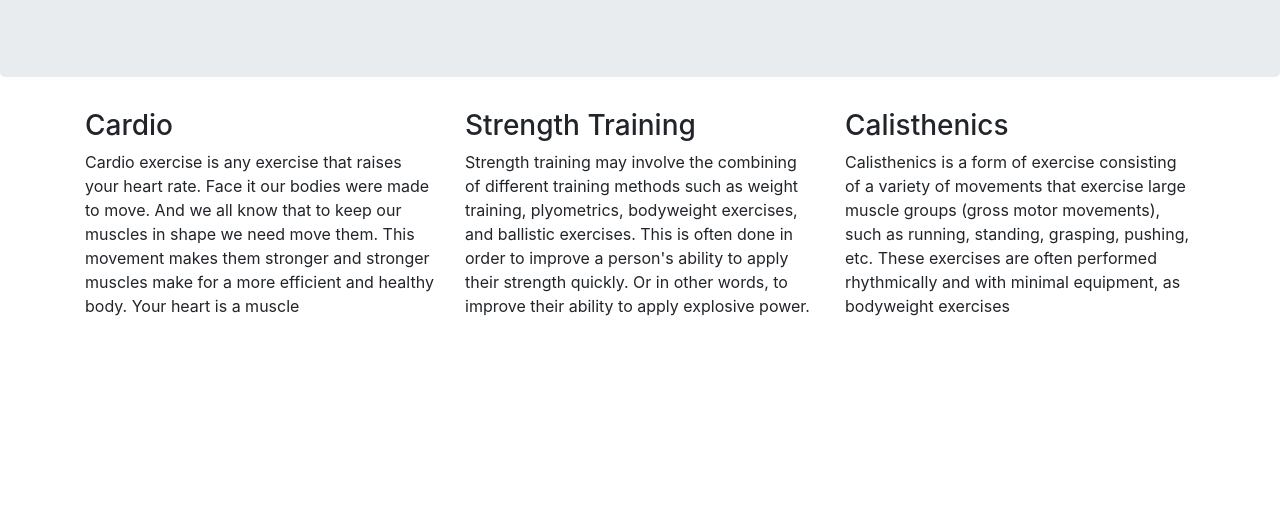
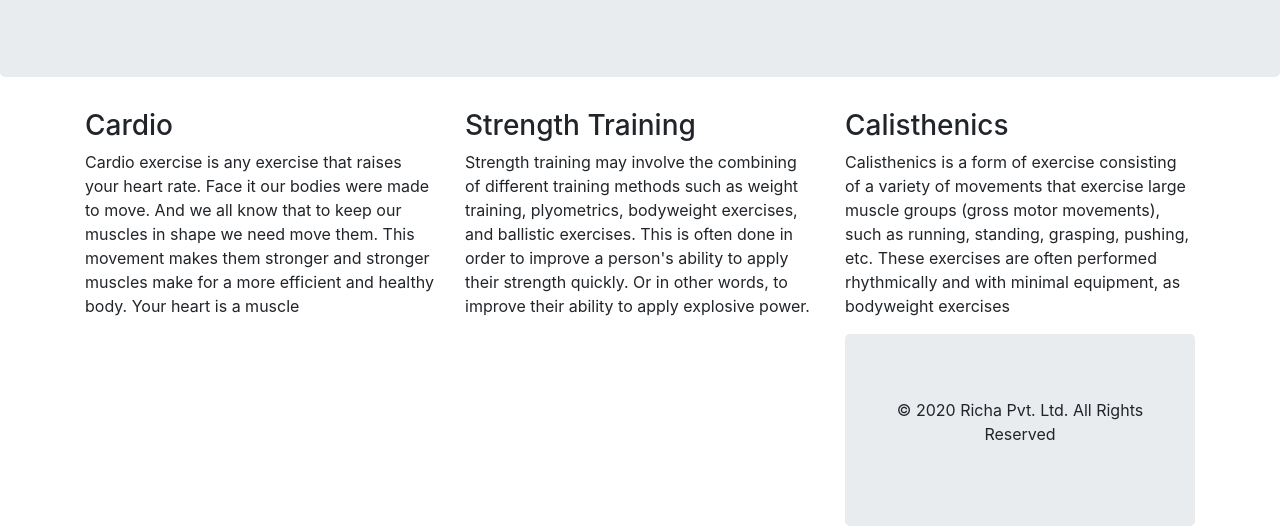
Before and after one commit to Richa333/Project0, a plain HTML site: page Excercise.html in a window 1280 px wide. Shown: the part 701-1227 px from the top of the page. Before the commit the page ends 1035 px from the top, so only its background shows below. Drawn offline with nearby package versions, Linux system fonts and the light colour scheme.

Commit message:
Update Excercise.html

```diff
--- a/Excercise.html
+++ b/Excercise.html
@@ -45,7 +45,9 @@
     <div class="col-sm-4">
       <h3>Calisthenics</h3>
       <p>Calisthenics is a form of exercise consisting of a variety of movements that exercise large muscle groups (gross motor movements), such as running, standing, grasping, pushing, etc. These exercises are often performed rhythmically and with minimal equipment, as bodyweight exercises</p>
-
+<div class="jumbotron text-center" style="margin-bottom:0">
+  <p>© 2020 Richa Pvt. Ltd. All Rights Reserved</p>
+      </div>
     </div>
   </div>
 </div>
```
